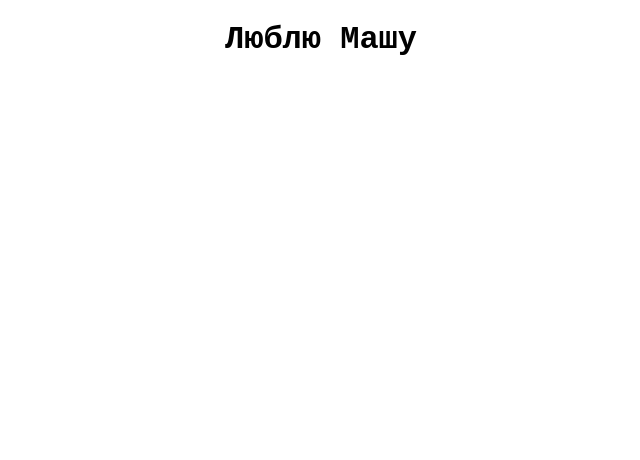
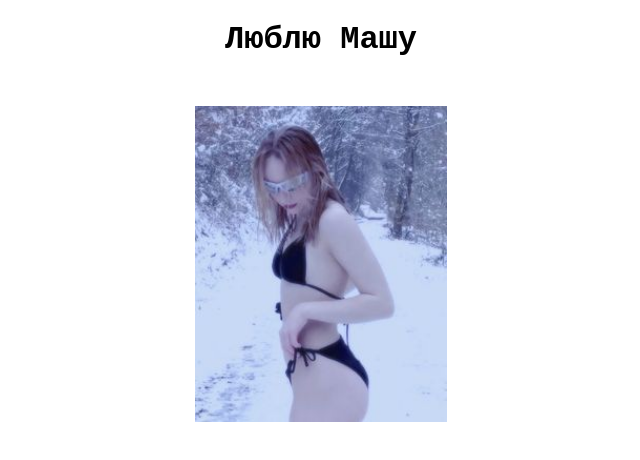
Before and after one commit to z1ra/masha.github.io, a plain HTML site: page index.html in a window 1280 px wide. Shown: the whole page, without its empty margins (319-959 px from the left). Drawn offline with Linux system fonts and the light colour scheme.

Commit message:
Update index.html

```diff
--- a/index.html
+++ b/index.html
@@ -11,7 +11,7 @@
     <h1 id="ms">Люблю Машу</h1>
     <p id="pc">
 
-        <img src="pic/smlks.iui_327104367_731690814950901_762069642500059096_n.jpg" alt=""width="20%">
+        <img src="smlks.iui_327104367_731690814950901_762069642500059096_n.jpg" alt=""width="20%">
 
     </p>
 </body>
```
